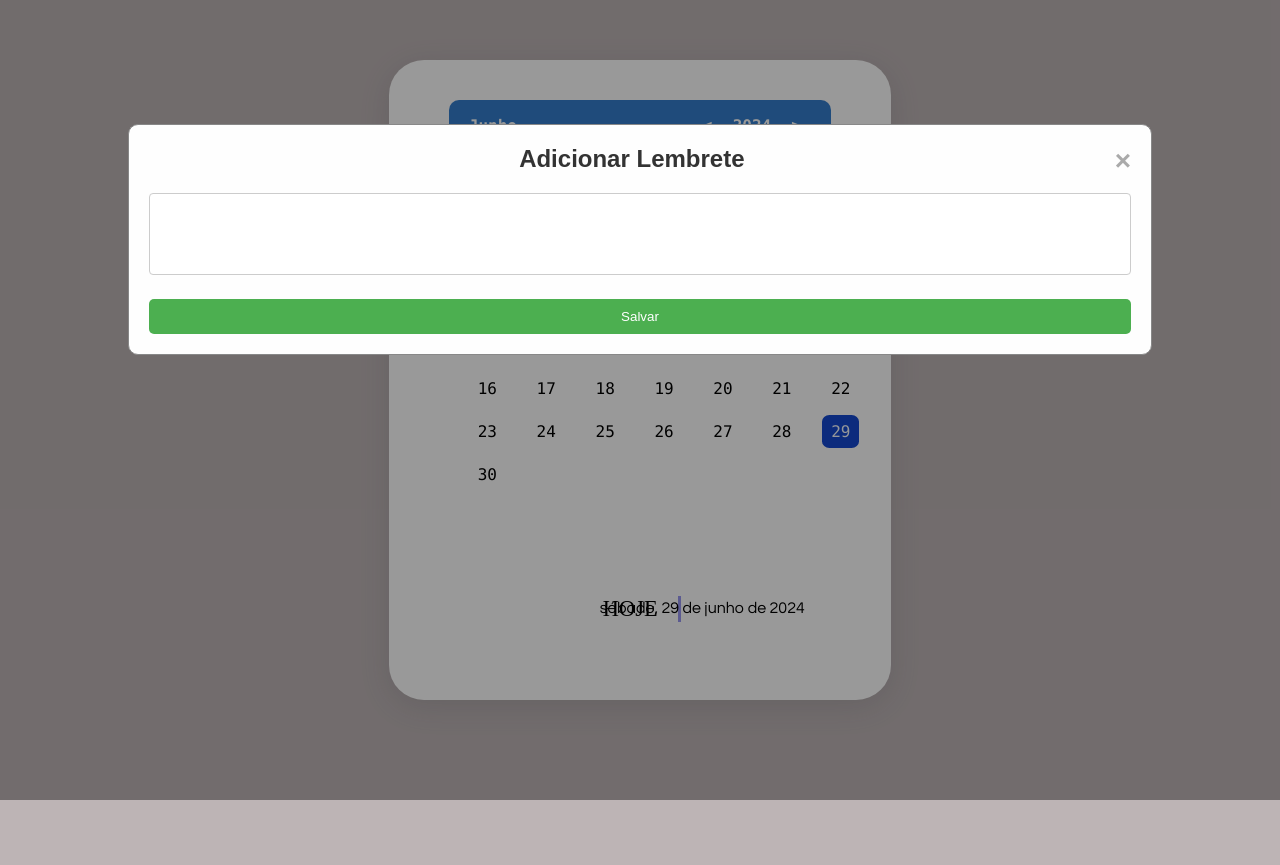
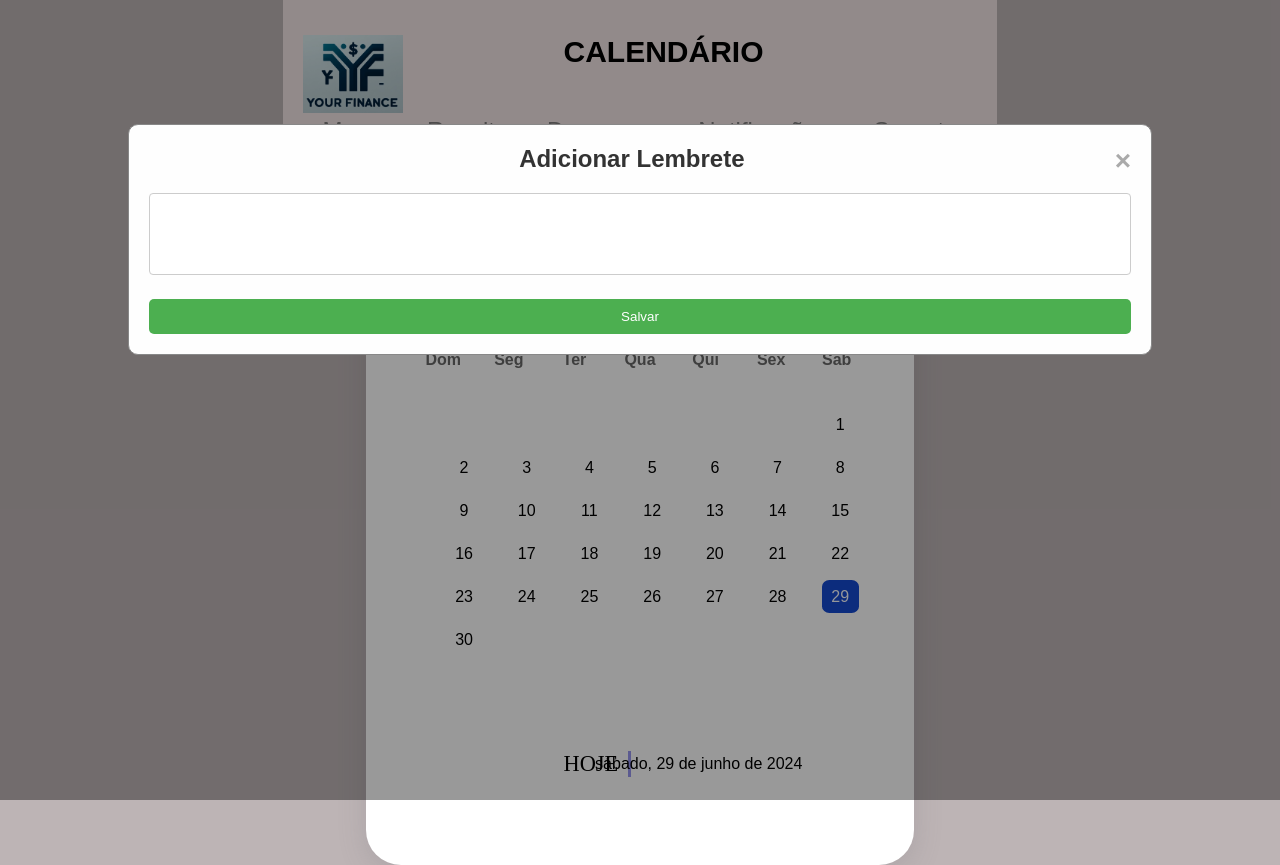
Before and after one commit to ICEI-PUC-Minas-PMGCC-TI/ti-1-pmg-cc-m-20241-g4-descontrole-financeiro, a plain HTML site: page codigo/pages/calendario.html in a window 1280 px wide. Both pictures are taken after a click on the element "10". Before the commit the page ends 800 px from the top, so only its background shows below. Drawn offline with Linux system fonts and the light colour scheme.

Commit message:
nav calendario

```diff
--- a/codigo/assets/css/calendario.css
+++ b/codigo/assets/css/calendario.css
@@ -107,7 +107,7 @@ body {
     gap: 19px;
     color: var(--color-txt);
     padding-left: 30px;
-    margin-right: -30px;
+    margin-right: -10px;
     margin-top: -10px;
 
 }
@@ -248,7 +248,7 @@ body {
     font-family: Dubai Light, Century Gothic;
     position: relative;
     display: inline;
-    top: 140px;
+    top: 130px;
   justify-content: center;
 
 }
@@ -256,10 +256,11 @@ body {
 .day-text-formate {
     font-family: Microsoft JhengHei UI;
     font-size: 1.4rem;
-    padding-right: 5%;
+    padding-right: -10%;
+    padding-right: 10px;
     border-right: 3px solid #9796f0;
     position: absolute;
-    left: -1rem;
+    left: -2rem;
 
 }
 
@@ -386,11 +387,10 @@ body {
 
 .modal-content {
     background-color: #f1f1f7;
-    margin: 15% auto;
-    padding: 20px;
+    padding: 70px;
     border: 1px solid #888;
     border-radius: 10px;
-    width: 40%;
+
     font-family: Arial, Helvetica, sans-serif;
 
 }
@@ -425,3 +425,119 @@ body {
     margin-top: -22px;
 
 }
+
+
+
+* {
+    margin: 0;
+    padding: 0;
+    box-sizing: border-box;
+    font-family: 'Poppins', sans-serif;
+}
+body {
+    background-color: #BDB4B5;
+    background-size: cover;
+}
+
+
+@import url("https://cdn.jsdelivr.net/npm/bootstrap-icons@1.11.3/font/bootstrap-icons.min.css");
+
+
+* {
+    margin: 0;
+    padding: 0;
+    box-sizing: border-box;
+    font-family: 'Poppins', sans-serif;
+}
+
+section {
+    padding: 40px 4%;
+}
+
+.painel .topo_painel .painelMetas .metaInfo {
+    padding: 10px 4%;
+}
+
+body {
+    background-color: #BDB4B5;
+    height: 100vh;
+}
+
+.header {
+    padding: 20px;
+    background-color: #F3E7E7;
+}
+.header img {
+    max-width: 100px;
+}
+
+.logo {
+    float: left;
+}
+
+.menu-desktop {
+    text-align: center;
+}
+
+.menu-desktop ul {
+    list-style-type: none;
+    display: inline-block;
+}
+
+.txt-topo-site {
+    text-align: center;
+}
+
+.menu-desktop ul li {
+    display: inline-block;
+    padding: 0 20px;
+}
+
+.menu-desktop ul li a {
+    color: #817f7f;
+    font-size: 24px;
+    text-decoration: none;
+    display: inline-block;
+}
+
+.menu-desktop ul li a:hover {
+    color: #656464;
+    transform: scale(1.2);
+    transition: .2s;
+}
+
+.txt-topo-site .titulo {
+    color: #000000;
+    font-size: 30px;
+    margin: 15px 0;
+    padding-right: 53px;
+}
+
+.corner-icon {
+    position: absolute;
+    top: 10px;
+    right: 20px;
+    width: 50px;
+    height: 50px;
+    display: flex;
+    justify-content: center;
+    align-items: center;
+    background-color: #848688;
+    color: #fff;
+    border-radius: 5px;
+    font-size: 24px;
+    cursor: pointer;
+    margin-top: 10px;
+}
+
+.corner-icon:hover {
+    background-color: #848688;
+    box-shadow: 0px 0px 8px;
+    transform: scale(1.1);
+    transition: .2s;
+    cursor: pointer;
+}
+
+.corner-icon + .corner-icon {
+    margin-top: 70px; /* Ajuste a posição conforme necessário */
+}
--- a/codigo/pages/calendario.html
+++ b/codigo/pages/calendario.html
@@ -78,7 +78,28 @@
     </style>
 </head>
 <body>
+    <header class="header">
+        <div class="interface">
+            <div class="logo">
+                <a href="#">
+                    <img src="../assets/images/logo.png" alt="logoYF">
+                </a>
+            </div>
+            <nav class="menu-desktop">
+                <div class="txt-topo-site">
 
+                    <h2 class="titulo">CALENDÁRIO</h2>
+                    <ul>
+                        <li><a href="../index.html">Menu</a></li>
+                        <li><a href="despesas.html">Receitas e Despesas</a></li>
+                        <li><a href="not.html">Notificações</a></li>
+                        <li><a href="suporte.html">Suporte</a></li>
+
+                    </ul>
+                </div>
+            </nav>
+        </div>
+    </header>
 
 <div id="note-modal" class="modal">
     <div class="modal-content">
```
